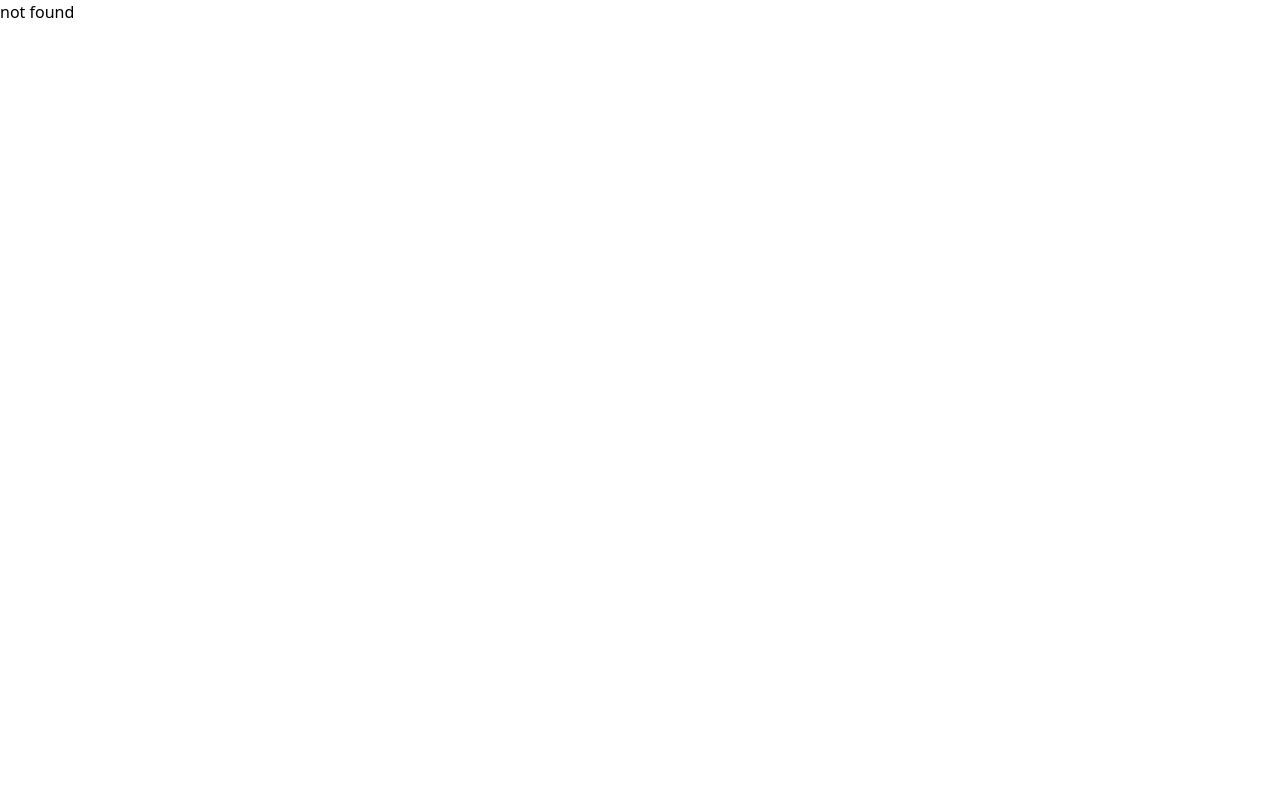
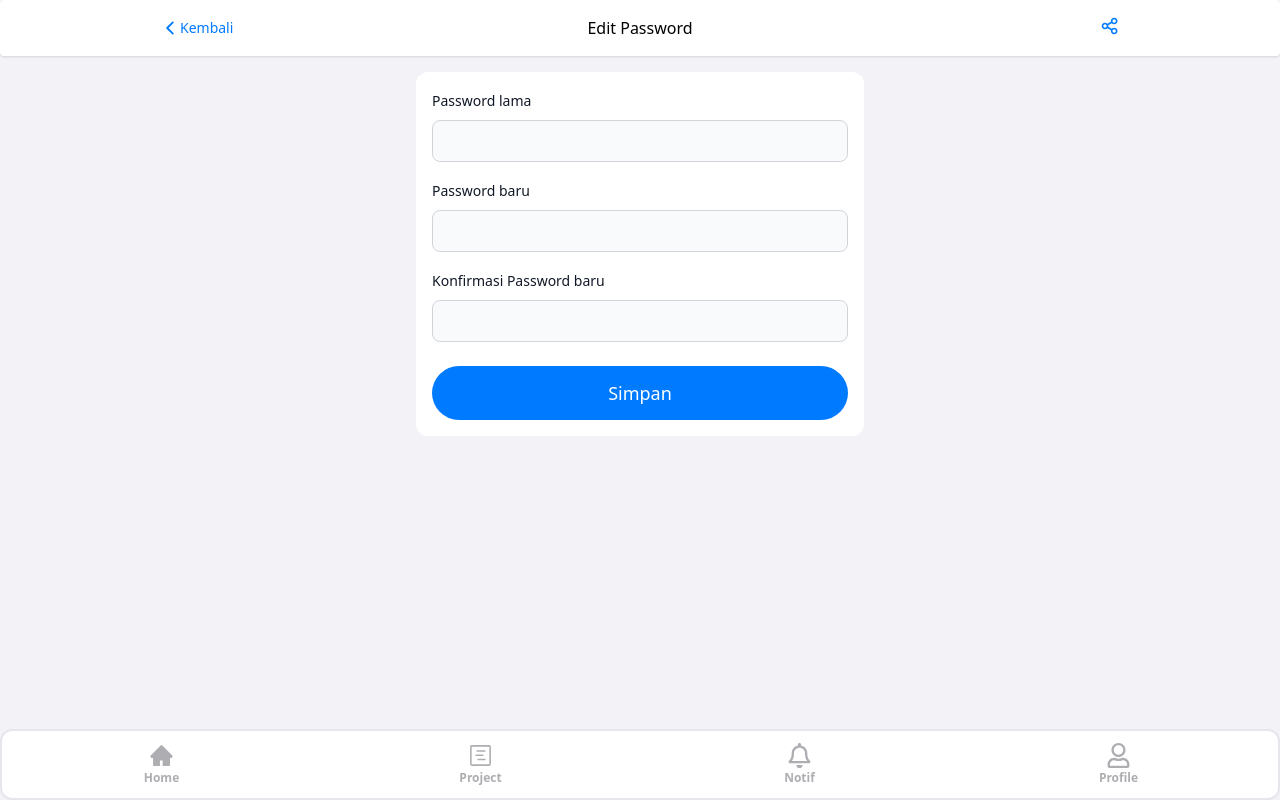
Before and after one commit to ryokf/BantuRiset-frontend, a React (Vite) app: page /profile/edit-password in a window 1280 px wide. Built offline with nearby package versions, Linux system fonts and the light colour scheme.

Commit message:
✨feature: edit password page

```diff
--- a/src/main.tsx
+++ b/src/main.tsx
@@ -15,6 +15,7 @@ import Profile from './pages/profile/Profile.tsx';
 import DonaturProject from './pages/donatur/DonaturProject.tsx';
 import Notification from './pages/notif/Notification.tsx';
 import EditProfile from './pages/profile/EditProfile.tsx';
+import EditPassword from './pages/profile/EditPassword.tsx';
 
 ReactDOM.createRoot(document.getElementById('root')!).render(
   <React.StrictMode>
@@ -33,6 +34,7 @@ ReactDOM.createRoot(document.getElementById('root')!).render(
         <Route path="/notification" element={<Notification/>} />
         <Route path="/profile" element={<Profile/>} />
         <Route path="/profile/edit" element={<EditProfile/>} />
+        <Route path="/profile/edit-password" element={<EditPassword/>} />
         <Route path="*" element={<h1>not found</h1>} />
       </Routes>
     </BrowserRouter>
--- a/src/pages/profile/EditPassword.tsx
+++ b/src/pages/profile/EditPassword.tsx
@@ -2,46 +2,28 @@ import { Label, TextInput } from "flowbite-react"
 import BottomNav from "../../components/BottomNav"
 import Navbar2 from "../../components/Navbar2"
 import Button from "../../components/Button"
-import { FaPencil } from "react-icons/fa6";
 const EditPassword = () => {
     return (
-    <div className="bg-white-secondary">
-    <Navbar2 title="Edit profil"></Navbar2>
+        <div className="bg-white-secondary min-h-screen">
+            <Navbar2 title="Edit Password"></Navbar2>
             <form className="flex max-w-md flex-col gap-4 w-11/12 px-4 py-4 rounded-xl m-auto bg-white my-4 ">
-        <div className="rounded-full overflow-hidden flex justify-center items-center w-fit m-auto bg-cover bg-[url('https://flowbite.com/docs/images/blog/image-1.jpg')]">
-            <div className="w-24 aspect-square bg-black/60 flex justify-center items-center">
-                <FaPencil className="text-white"></FaPencil>
+                <div>
+                    <div className="mb-2 block">
+                        <Label htmlFor="email1" value="Password lama" />
                     </div>
+                    <TextInput id="email1" type="text" placeholder="" required />
                 </div>
                 <div>
                     <div className="mb-2 block">
-                <Label htmlFor="email1" value="Your email" />
+                        <Label htmlFor="email1" value="Password baru" />
                     </div>
-            <TextInput id="email1" type="text" placeholder="ryo khrisna f" required />
+                    <TextInput id="email1" type="text" placeholder="" required />
                 </div>
                 <div>
                     <div className="mb-2 block">
-                <Label htmlFor="email1" value="Your email" />
+                        <Label htmlFor="email1" value="Konfirmasi Password baru" />
                     </div>
-            <TextInput id="email1" type="text" placeholder="ryo khrisna f" required />
-        </div>
-        <div>
-            <div className="mb-2 block">
-                <Label htmlFor="email1" value="Your email" />
-            </div>
-            <TextInput id="email1" type="text" placeholder="ryo khrisna f" required />
-        </div>
-        <div>
-            <div className="mb-2 block">
-                <Label htmlFor="email1" value="Your email" />
-            </div>
-            <TextInput id="email1" type="text" placeholder="ryo khrisna f" required />
-        </div>
-        <div>
-            <div className="mb-2 block">
-                <Label htmlFor="email1" value="Your email" />
-            </div>
-            <TextInput id="email1" type="text" placeholder="ryo khrisna f" required />
+                    <TextInput id="email1" type="text" placeholder="" required />
                 </div>
                 <Button className="mt-2">Simpan</Button>
             </form>
--- a/src/pages/profile/Profile.tsx
+++ b/src/pages/profile/Profile.tsx
@@ -30,7 +30,7 @@ const Main = () => {
                     <div className="mx-6 mt-8 font-light">
                         <Link to={"/profile/edit"} className="my-3 block">ubah profil</Link>
                         <hr />
-                        <p className="my-3">ubah password</p>
+                        <Link to={"/profile/edit-password"} className="my-3 block">ubah password</Link>
                         <hr />
                         <p className="my-3 text-danger">Logout</p>
                     </div>
```
Lines whose indentation alone changed are shown as unchanged.
